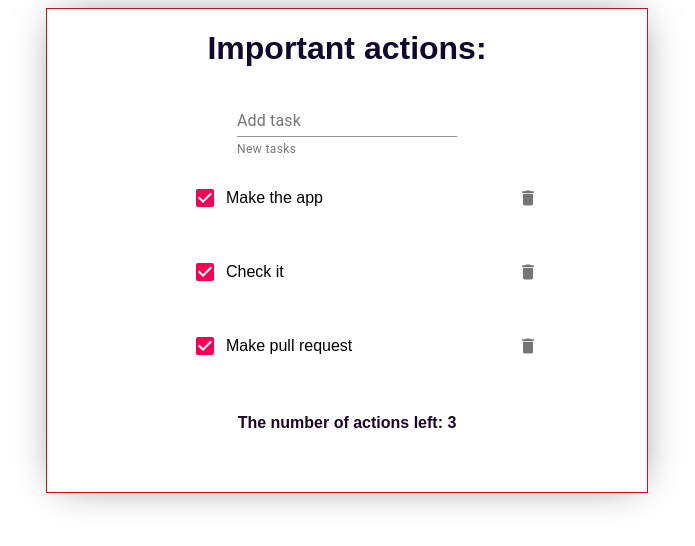
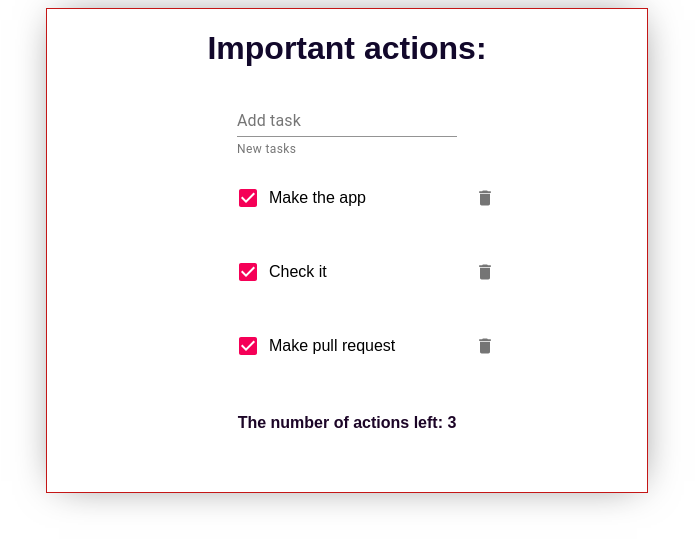
Before and after one commit to WebHeroSchool/TodoLachinov, a React (Create React App) app: page / in a window 1280 px wide. Shown: the top 546 px of the page, without its empty margins (293-988 px from the left). Built offline with nearby package versions, Linux system fonts and the light colour scheme.

Commit message:
Changes to Addstyles

```diff
--- a/src/components/App/App.js
+++ b/src/components/App/App.js
@@ -5,7 +5,6 @@ import Footer from '../Footer/Footer';
 import styles from './App.module.css';
 
 const counter = 3;
-
 
 const App = () => {
   const items = [
@@ -31,5 +30,4 @@ const App = () => {
   </div>);
 }
 
-
 export default App;
--- a/src/components/Footer/Footer.module.css
+++ b/src/components/Footer/Footer.module.css
@@ -1,7 +1,7 @@
 .footer {
-  display: flex;
-  justify-content: center;
+    display: flex;
+    justify-content: center;
 	color:  #1c0527;
 	font-weight: bold;
-  margin-bottom: 10%;
+    margin-bottom: 10%;
 }
--- a/src/components/Item/Item.js
+++ b/src/components/Item/Item.js
@@ -1,14 +1,21 @@
 import React from 'react';
 import classnames from 'classnames';
+import Checkboxs from '../Checkbox/Checkbox';
+import DeleteIcons from '../Delete/Delete';
 import styles from './Item.module.css';
 
-const Item = ({ value, isDone }) => (<span className={
-    classnames ({
-        [styles.item]: true,
-        [styles.done]: isDone,
-    })
-}>
-    {value}
-</span>);
+const Item = ({ value, isDone }) =>
+    (<div className={styles.part}>
+        <Checkboxs />
+        <span className={
+            classnames({
+                [styles.item]: true,
+                [styles.done]: isDone,
+            })
+        }>
+            {value}
+        </span>
+        <DeleteIcons />
+    </div>)
 
 export default Item;
--- a/src/components/Item/Item.module.css
+++ b/src/components/Item/Item.module.css
@@ -1,7 +1,13 @@
 .item {
-  display: flex;
-  align-items: center;
+    display: flex;
+    align-items: center;
 	list-style-type: none;
-  color: black;
-  width: 50%;
+    color: black;
+    width: 100%;
 }
+
+.part {
+    display: flex;
+    justify-content: center;
+    width: 50%;
+}
--- a/src/components/ItemList/ItemList.js
+++ b/src/components/ItemList/ItemList.js
@@ -1,14 +1,11 @@
 import React from 'react';
 import Item from '../Item/Item';
-import Checkboxs from '../Checkbox/Checkbox';
-import DeleteIcons from '../Delete/Delete';
 import styles from './ItemList.module.css';
 
 const ItemList = ({ items }) => (<ul>
   {items.map(item =>
-    <li className={styles.itemList} key={item.value}> <Checkboxs />
+  <li className={styles.itemList} key={item.value}>
     <Item value={item.value} isDone={item.isDone} />
-    <DeleteIcons />
   </li>)}
 </ul>);
 
--- a/src/components/ItemList/ItemList.module.css
+++ b/src/components/ItemList/ItemList.module.css
@@ -2,5 +2,5 @@
 	display: flex;
 	justify-content: center;
 	margin: 0 auto;
-  padding: 0 0 30px 0;
+    padding: 0 0 30px 0;
 }
```
Also changed, not shown: src/index.js (line endings or trailing spaces).
